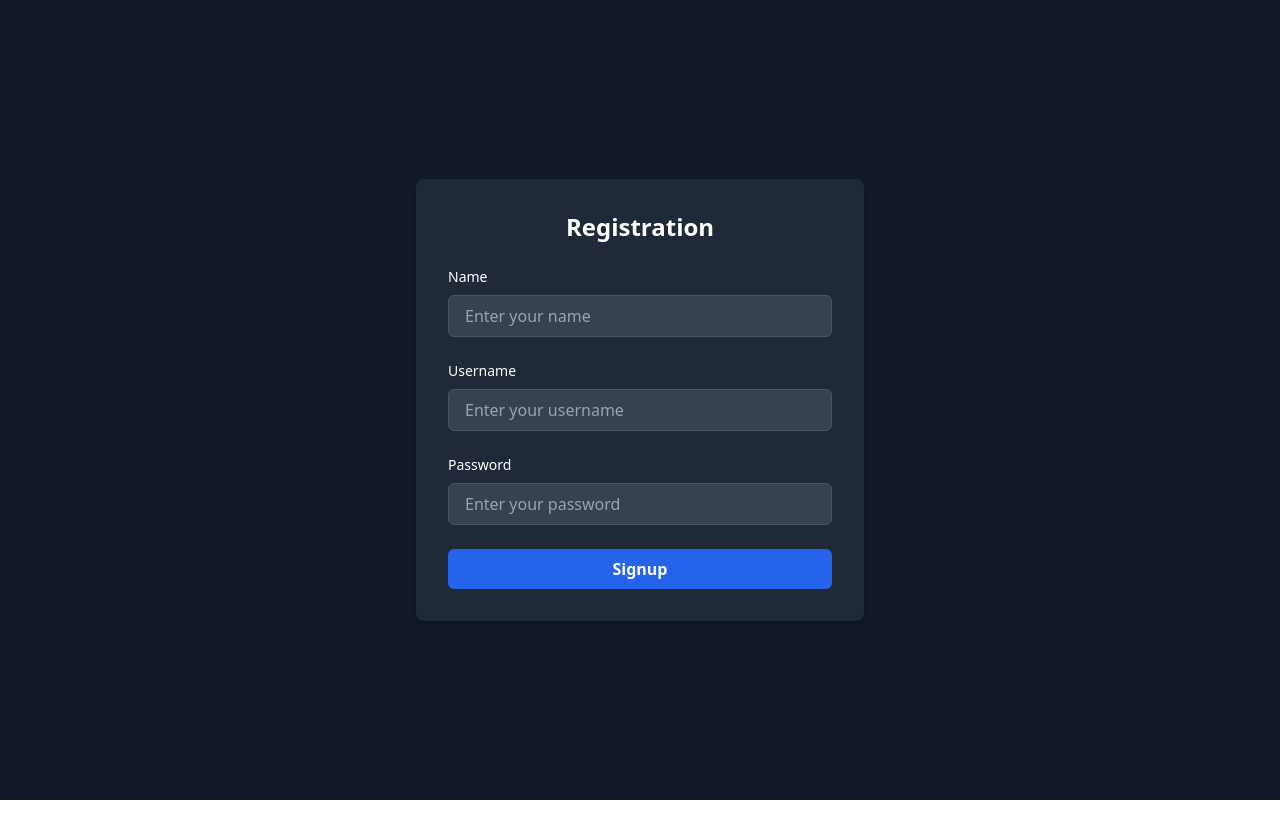
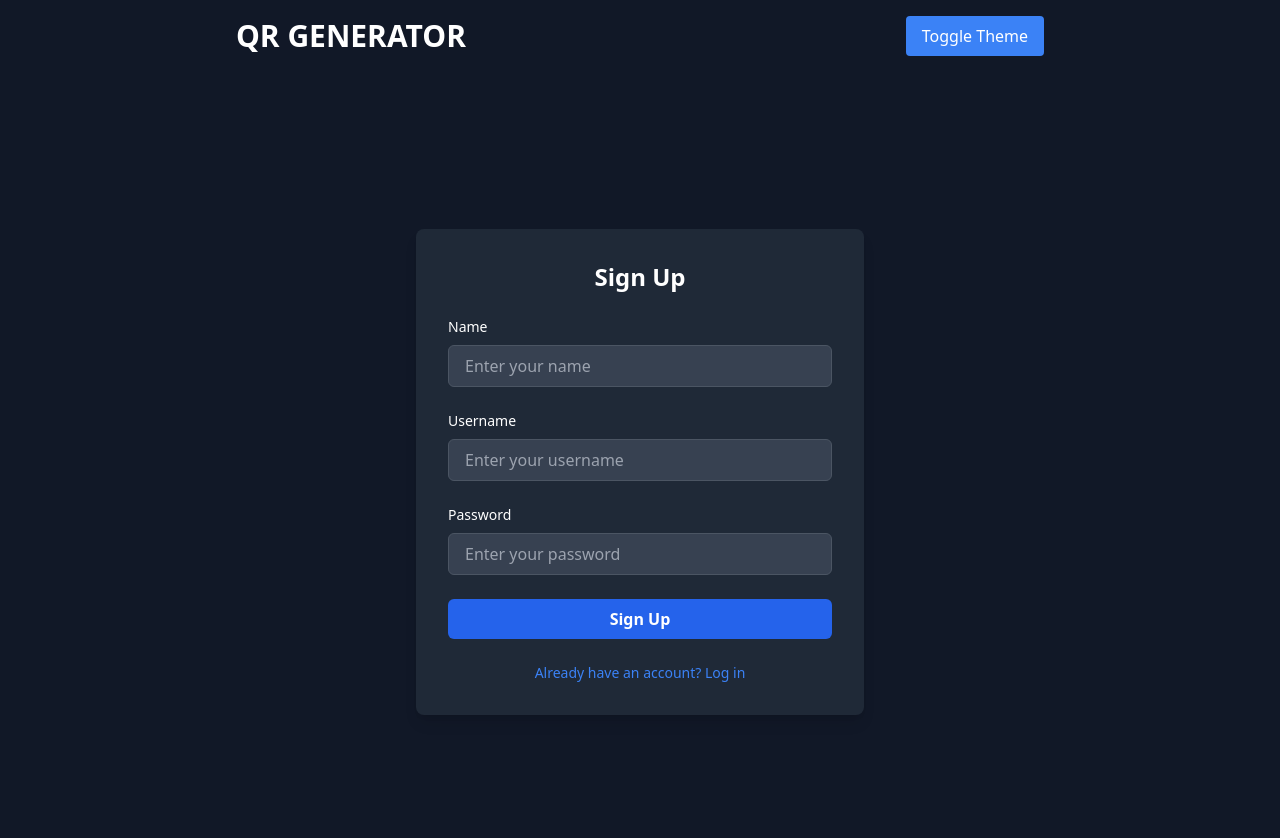
Before and after one commit to Kamesh0222/Mini-Project, a React (Vite) app: page /signup in a window 1280 px wide. Shown: the top 838 px of the page. Before the commit the page ends 800 px from the top, so only its background shows below. Built offline with nearby package versions, Linux system fonts and the light colour scheme.

Commit message:
Themes updated

```diff
--- a/src/App.jsx
+++ b/src/App.jsx
@@ -1,3 +1,4 @@
+import { useState, useEffect } from "react";
 import { BrowserRouter as Router, Route, Routes } from "react-router-dom";
 import { UserProvider } from "./context/UserContext";
 import Main from "./components/main";
@@ -5,14 +6,31 @@ import Login from "./components/login";
 import Signup from "./components/signup";
 
 const App = () => {
+  const [theme, setTheme] = useState(localStorage.getItem("theme") || "dark");
+
+  useEffect(() => {
+    if (theme === "dark") {
+      document.documentElement.classList.add("dark");
+    } else {
+      document.documentElement.classList.remove("dark");
+    }
+    localStorage.setItem("theme", theme);
+  }, [theme]);
+
+  const toggleTheme = () => {
+    setTheme((prevTheme) => (prevTheme === "dark" ? "light" : "dark"));
+  };
+
   return (
     <UserProvider>
       <Router>
-        <Routes>
-          <Route path="/" element={<Login />} />
-          <Route path="/signup" element={<Signup />} />
-          <Route path="/main" element={<Main />} />
-        </Routes>
+        <div className="min-h-screen">
+          <Routes>
+            <Route path="/" element={<Login toggleTheme={toggleTheme} />} />
+            <Route path="/signup" element={<Signup toggleTheme={toggleTheme} />} />
+            <Route path="/main" element={<Main toggleTheme={toggleTheme} />} />
+          </Routes>
+        </div>
       </Router>
     </UserProvider>
   );
--- a/src/components/login.jsx
+++ b/src/components/login.jsx
@@ -1,14 +1,15 @@
 import { useState, useContext } from "react";
 import { useNavigate } from "react-router-dom";
 import { UserContext } from "../context/UserContext";
+import Nav from "./nav";
 
-const Login = () => {
+const Login = ({ toggleTheme }) => {
   const { loginUser } = useContext(UserContext);
   const navigate = useNavigate();
 
   const [loginData, setLoginData] = useState({
     userName: "",
-    password: ""
+    password: "",
   });
 
   const handleInputChange = (e) => {
@@ -32,29 +33,37 @@ const Login = () => {
   };
 
   return (
-    <div className="min-h-screen flex flex-col items-center justify-center bg-gray-900 text-white">
-      <div className="w-full max-w-md bg-gray-800 p-8 rounded-lg shadow-md">
+    <div className="">
+      <div className="text-center p-4 bg-white dark:bg-gray-900 text-gray-900 dark:text-white">
+        <Nav toggleTheme={toggleTheme} />
+      </div>
+      <div className="min-h-screen flex flex-col items-center justify-center bg-white dark:bg-gray-900 text-gray-900 dark:text-white">
+        <div className="w-full max-w-md bg-white dark:bg-gray-800 p-8 rounded-lg shadow-lg">
           <h2 className="text-2xl font-bold mb-6 text-center">Login</h2>
           <form onSubmit={handleLogin} className="space-y-6">
             <div className="flex flex-col">
-            <label htmlFor="userName" className="mb-2 text-sm font-medium">Username</label>
+              <label htmlFor="userName" className="mb-2 text-sm font-medium">
+                Username
+              </label>
               <input
                 type="text"
                 name="userName"
                 value={loginData.userName}
                 onChange={handleInputChange}
-              className="px-4 py-2 border border-gray-600 rounded-md bg-gray-700 focus:outline-none focus:ring-2 focus:ring-blue-500 focus:border-transparent"
+                className="px-4 py-2 border border-gray-300 dark:border-gray-600 rounded-md bg-white dark:bg-gray-700 focus:outline-none focus:ring-2 focus:ring-blue-500 focus:border-transparent"
                 placeholder="Enter your username"
               />
             </div>
             <div className="flex flex-col">
-            <label htmlFor="password" className="mb-2 text-sm font-medium">Password</label>
+              <label htmlFor="password" className="mb-2 text-sm font-medium">
+                Password
+              </label>
               <input
                 type="password"
                 name="password"
                 value={loginData.password}
                 onChange={handleInputChange}
-              className="px-4 py-2 border border-gray-600 rounded-md bg-gray-700 focus:outline-none focus:ring-2 focus:ring-blue-500 focus:border-transparent"
+                className="px-4 py-2 border border-gray-300 dark:border-gray-600 rounded-md bg-white dark:bg-gray-700 focus:outline-none focus:ring-2 focus:ring-blue-500 focus:border-transparent"
                 placeholder="Enter your password"
               />
             </div>
@@ -64,7 +73,13 @@ const Login = () => {
             >
               Login
             </button>
+            <div className="text-center text-sm">
+              <a href="/signup" className="text-blue-500 hover:underline">
+                Don’t have an account? Sign up
+              </a>
+            </div>
           </form>
+        </div>
       </div>
     </div>
   );
--- /dev/null
+++ b/src/components/nav.jsx
@@ -0,0 +1,17 @@
+import React from "react";
+
+const Nav = ({ toggleTheme }) => {
+  return (
+    <nav className="bg-white dark:bg-gray-900 text-black dark:text-white flex justify-around items-center">
+      <h1 className="text-3xl font-bold">QR GENERATOR</h1>
+      <button
+        onClick={toggleTheme}
+        className="bg-blue-600 dark:bg-blue-500 hover:bg-blue-700 dark:hover:bg-blue-600 px-4 py-2 rounded text-white transition-all"
+      >
+        Toggle Theme
+      </button>
+    </nav>
+  );
+};
+
+export default Nav;
--- a/src/components/signup.jsx
+++ b/src/components/signup.jsx
@@ -1,8 +1,9 @@
 import { useState, useContext } from "react";
+import { useNavigate } from "react-router-dom";
 import { UserContext } from "../context/UserContext";
-import { useNavigate } from "react-router-dom";
+import Nav from "./nav";
 
-const Signup = () => {
+const Signup = ({ toggleTheme }) => {
   const { signupUser } = useContext(UserContext);
   const navigate = useNavigate();
 
@@ -29,40 +30,50 @@ const Signup = () => {
   };
 
   return (
-    <div className="min-h-screen flex flex-col items-center justify-center bg-gray-900 text-white">
-      <div className="w-full max-w-md bg-gray-800 p-8 rounded-lg shadow-md">
-        <h2 className="text-2xl font-bold mb-6 text-center">Registration</h2>
+    <div className="">
+      <div className="text-center p-4 bg-white dark:bg-gray-900 text-gray-900 dark:text-white">
+        <Nav toggleTheme={toggleTheme} />
+      </div>
+      <div className="min-h-screen flex flex-col items-center justify-center bg-white dark:bg-gray-900 text-gray-900 dark:text-white">
+        <div className="w-full max-w-md bg-white dark:bg-gray-800 p-8 rounded-lg shadow-lg">
+          <h2 className="text-2xl font-bold mb-6 text-center">Sign Up</h2>
           <form onSubmit={handleSignup} className="space-y-6">
             <div className="flex flex-col">
-            <label htmlFor="name" className="mb-2 text-sm font-medium">Name</label>
+              <label htmlFor="name" className="mb-2 text-sm font-medium">
+                Name
+              </label>
               <input
                 type="text"
                 name="name"
                 value={signupData.name}
                 onChange={handleInputChange}
-              className="px-4 py-2 border border-gray-600 rounded-md bg-gray-700 focus:outline-none focus:ring-2 focus:ring-blue-500 focus:border-transparent"
+                className="px-4 py-2 border border-gray-300 dark:border-gray-600 rounded-md bg-white dark:bg-gray-700 focus:outline-none focus:ring-2 focus:ring-blue-500 focus:border-transparent"
                 placeholder="Enter your name"
               />
             </div>
             <div className="flex flex-col">
-            <label htmlFor="userName" className="mb-2 text-sm font-medium">Username</label>
+              <label htmlFor="userName" className="mb-2 text-sm font-medium">
+                Username
+              </label>
               <input
                 type="text"
                 name="userName"
                 value={signupData.userName}
                 onChange={handleInputChange}
-              className="px-4 py-2 border border-gray-600 rounded-md bg-gray-700 focus:outline-none focus:ring-2 focus:ring-blue-500 focus:border-transparent"
+                className="px-4 py-2 border border-gray-300 dark:border-gray-600 rounded-md bg-white dark:bg-gray-700 focus:outline-none focus:ring-2 focus:ring-blue-500 focus:border-transparent"
                 placeholder="Enter your username"
               />
             </div>
             <div className="flex flex-col">
-            <label htmlFor="password" className="mb-2 text-sm font-medium">Password</label>
+              <label htmlFor="password" className="mb-2 text-sm font-medium">
+                Password
+              </label>
               <input
                 type="password"
                 name="password"
                 value={signupData.password}
                 onChange={handleInputChange}
-              className="px-4 py-2 border border-gray-600 rounded-md bg-gray-700 focus:outline-none focus:ring-2 focus:ring-blue-500 focus:border-transparent"
+                className="px-4 py-2 border border-gray-300 dark:border-gray-600 rounded-md bg-white dark:bg-gray-700 focus:outline-none focus:ring-2 focus:ring-blue-500 focus:border-transparent"
                 placeholder="Enter your password"
               />
             </div>
@@ -70,9 +81,15 @@ const Signup = () => {
               type="submit"
               className="w-full py-2 bg-blue-600 text-white font-semibold rounded-md hover:bg-blue-700 transition-colors"
             >
-            Signup
+              Sign Up
             </button>
+            <div className="text-center text-sm">
+              <a href="/" className="text-blue-500 hover:underline">
+                Already have an account? Log in
+              </a>
+            </div>
           </form>
+        </div>
       </div>
     </div>
   );
--- a/src/context/UserContext.jsx
+++ b/src/context/UserContext.jsx
@@ -58,7 +58,6 @@ export const UserProvider = ({ children }) => {
   };
 
   const signupUser = (newUser) => {
-    // Check if username already exists
     const userExists = users.some((user) => user.userName === newUser.userName);
     if (!userExists) {
       setUsers([...users, newUser]);
@@ -82,7 +81,6 @@ export const UserProvider = ({ children }) => {
     }
   };
 
-  // Logout user by clearing currentUser and removing from localStorage
   const logoutUser = () => {
     setCurrentUser(null);
     localStorage.removeItem("currentUser");
@@ -100,7 +98,7 @@ export const UserProvider = ({ children }) => {
         updateQr,
         signupUser,
         loginUser,
-        logoutUser, // Export the logoutUser function
+        logoutUser,
       }}
     >
       {children}
--- a/tailwind.config.js
+++ b/tailwind.config.js
@@ -1,7 +1,7 @@
 /** @type {import('tailwindcss').Config} */
 export default {
   content: ["./index.html", "./src/**/*.{js,ts,jsx,tsx}"],
-
+  darkMode: 'class', // Ensures dark mode works with class
   theme: {
     extend: {},
   },
```
Also changed, not shown: src/components/main.jsx (+34 -15 lines). Lines whose indentation alone changed are shown as unchanged.
